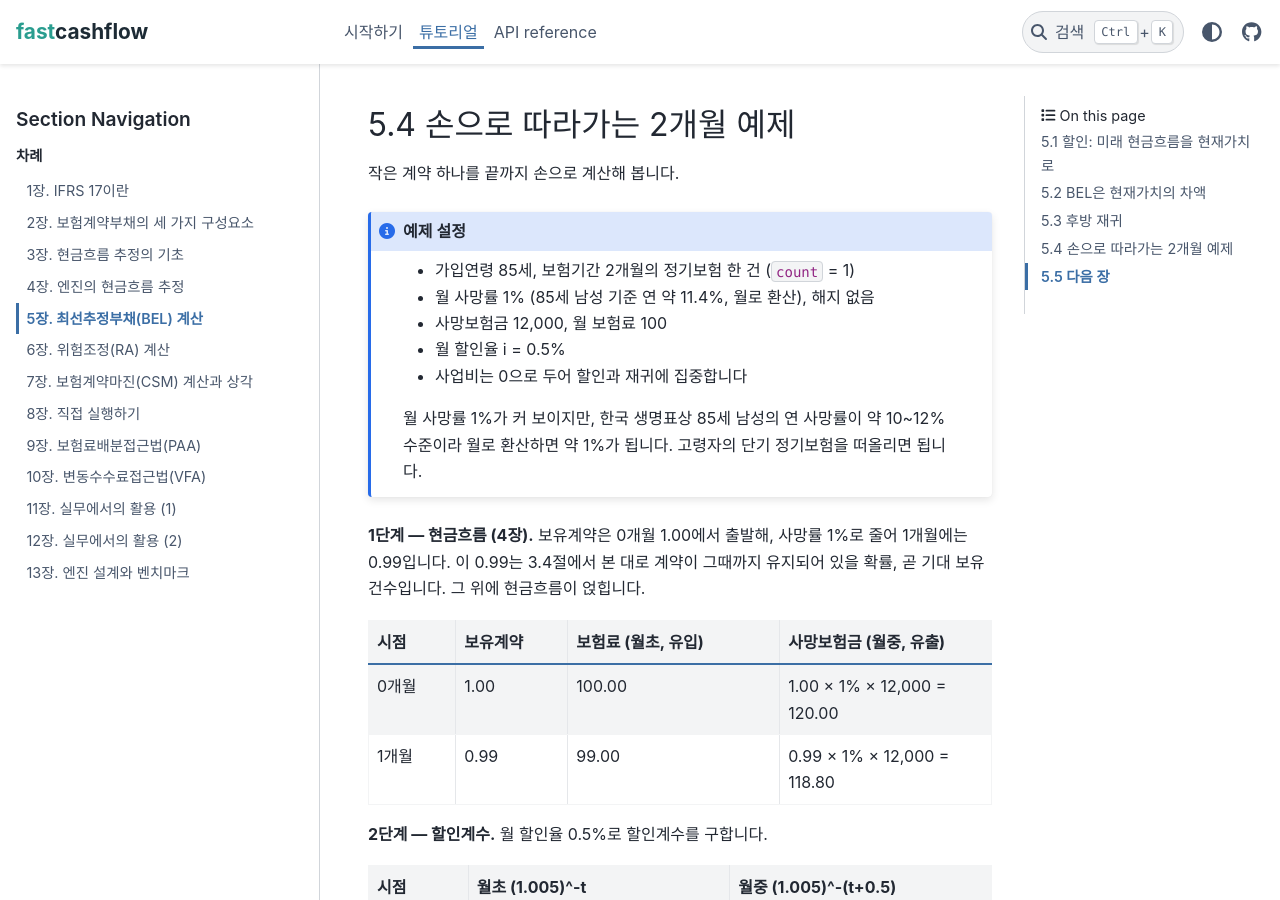
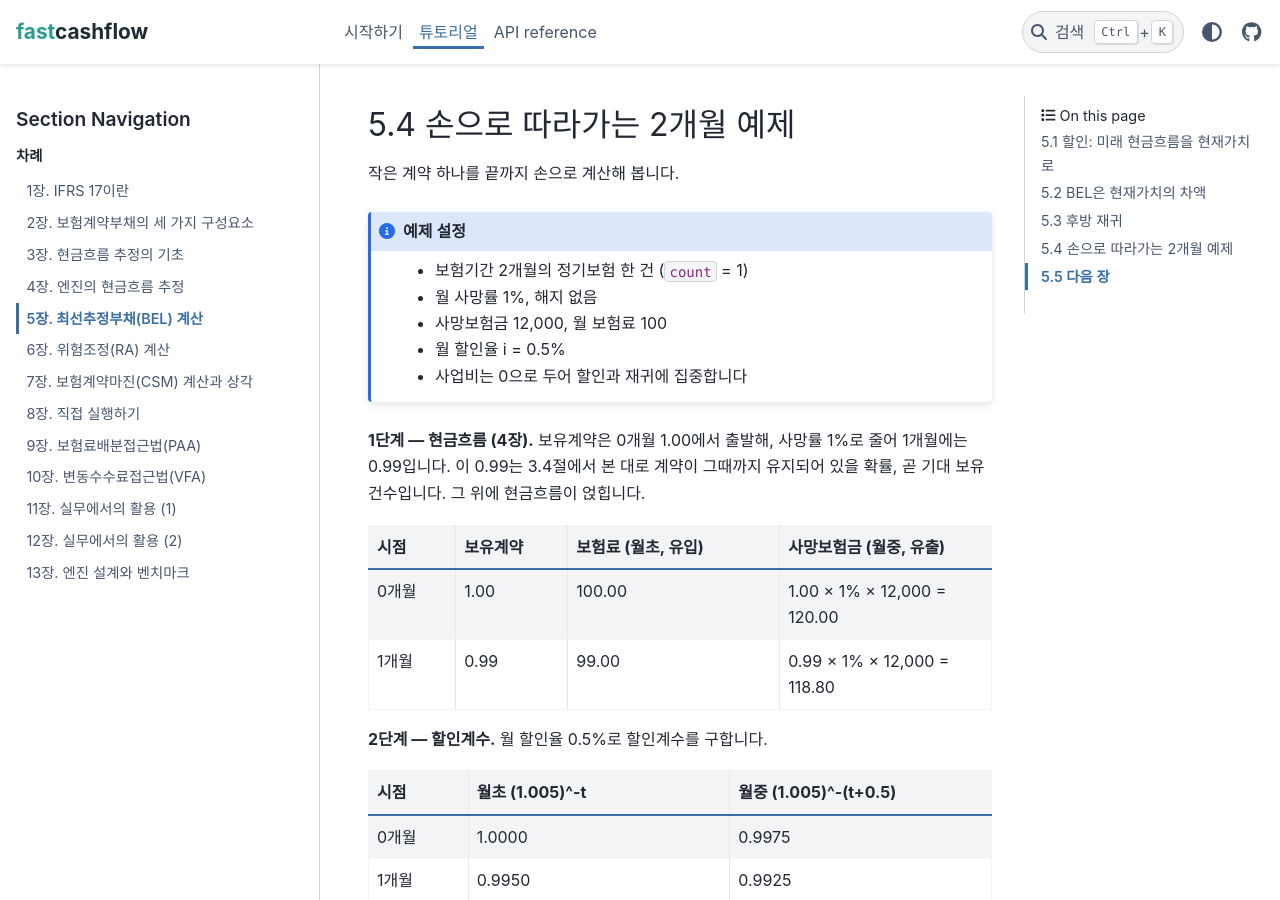
Before and after one commit to seokhoonj/fastcashflow, a Sphinx documentation site: the page built from docs/tutorial/05-bel-calculation.md, in a window 1280 px wide and 900 px high, scrolled down 2539 px. Built offline with Sphinx 7.4.7 and the PyData theme 0.15.4, drawn with Linux system fonts in a browser that asks for light colours.

````diff
--- a/docs/tutorial/05-bel-calculation.md
+++ b/docs/tutorial/05-bel-calculation.md
@@ -111,15 +111,11 @@ BEL[1], BEL[2], ... 모든 시점의 BEL을 함께 내놓습니다. BEL[t]는
 ```{admonition} 예제 설정
 :class: note
 
-- 가입연령 85세, 보험기간 2개월의 정기보험 한 건 (`count` = 1)
-- 월 사망률 1% (85세 남성 기준 연 약 11.4%, 월로 환산), 해지 없음
+- 보험기간 2개월의 정기보험 한 건 (`count` = 1)
+- 월 사망률 1%, 해지 없음
 - 사망보험금 12,000, 월 보험료 100
 - 월 할인율 i = 0.5%
 - 사업비는 0으로 두어 할인과 재귀에 집중합니다
-
-월 사망률 1%가 커 보이지만, 한국 생명표상 85세 남성의 연 사망률이
-약 10~12% 수준이라 월로 환산하면 약 1%가 됩니다. 고령자의 단기
-정기보험을 떠올리면 됩니다.
 ```
 
 **1단계 — 현금흐름 (4장).** 보유계약은 0개월 1.00에서 출발해, 사망률
````
Also changed, not shown: docs/tutorial/08-hands-on.md (+3 -3 lines).
